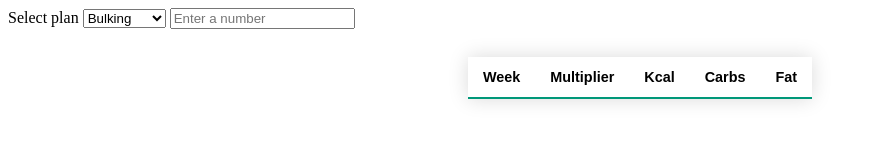
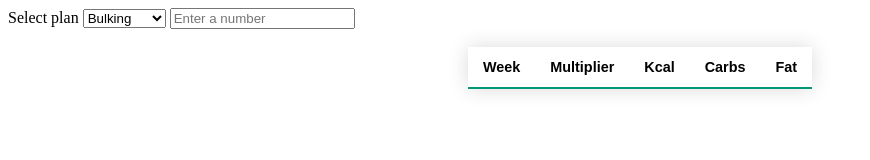
Before and after one commit to jackmcardle99/jackmcardle99.github.io, a plain HTML site: page index.html in a window 1280 px wide. Shown: the whole page, without its empty margins (0-870 px from the left). Drawn offline with Linux system fonts and the light colour scheme.

Commit message:
removed style for center div

```diff
--- a/style.css
+++ b/style.css
@@ -1,9 +1,10 @@
-.center {
-    /* border: 5px solid; */
+/* .center {
+    border: 5px solid;
     margin: auto;
+
     width: 50%;
     padding: 10px;
-  }
+  } */
 
 .myTable {
     border-collapse: collapse;
```
